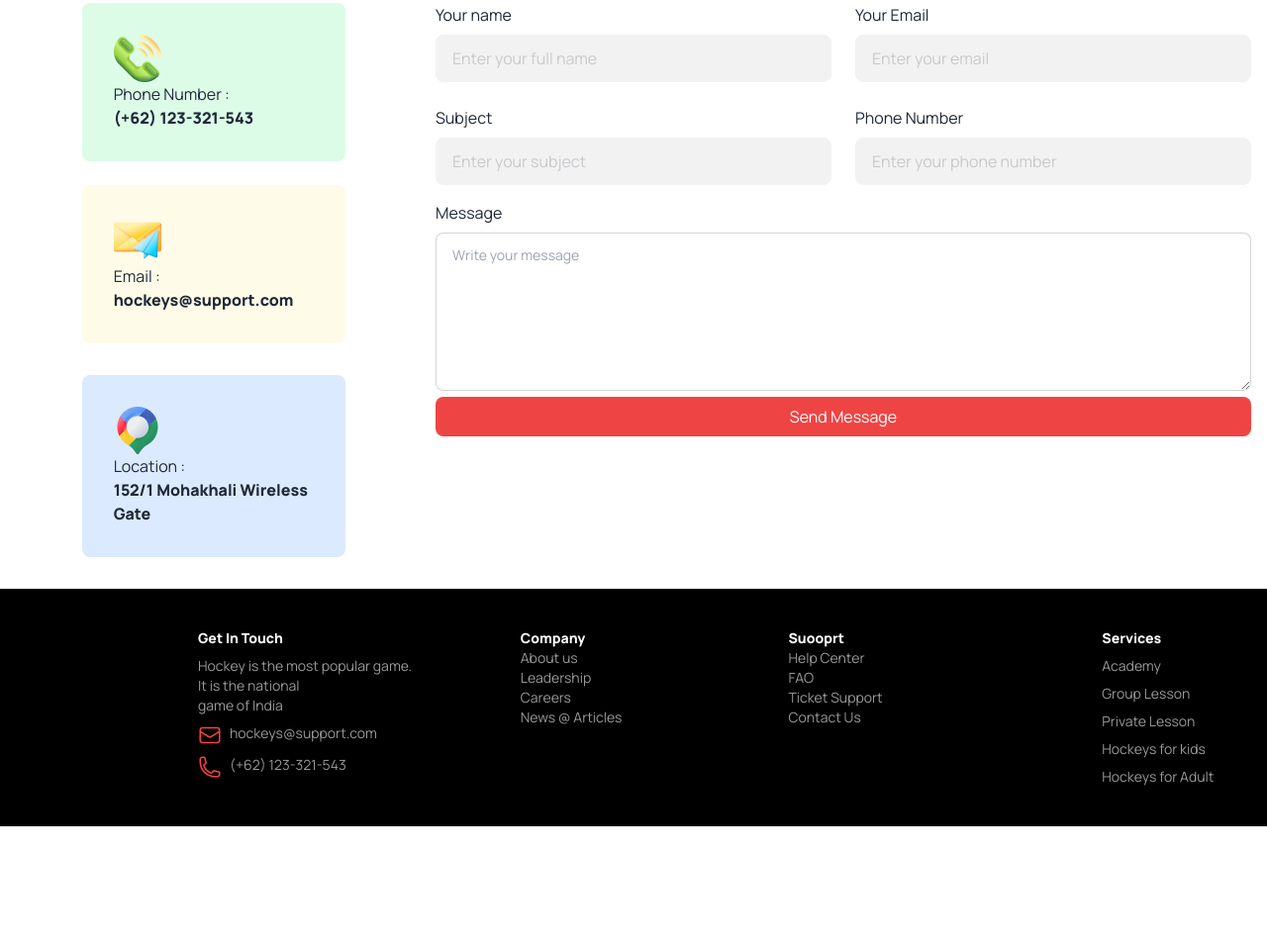
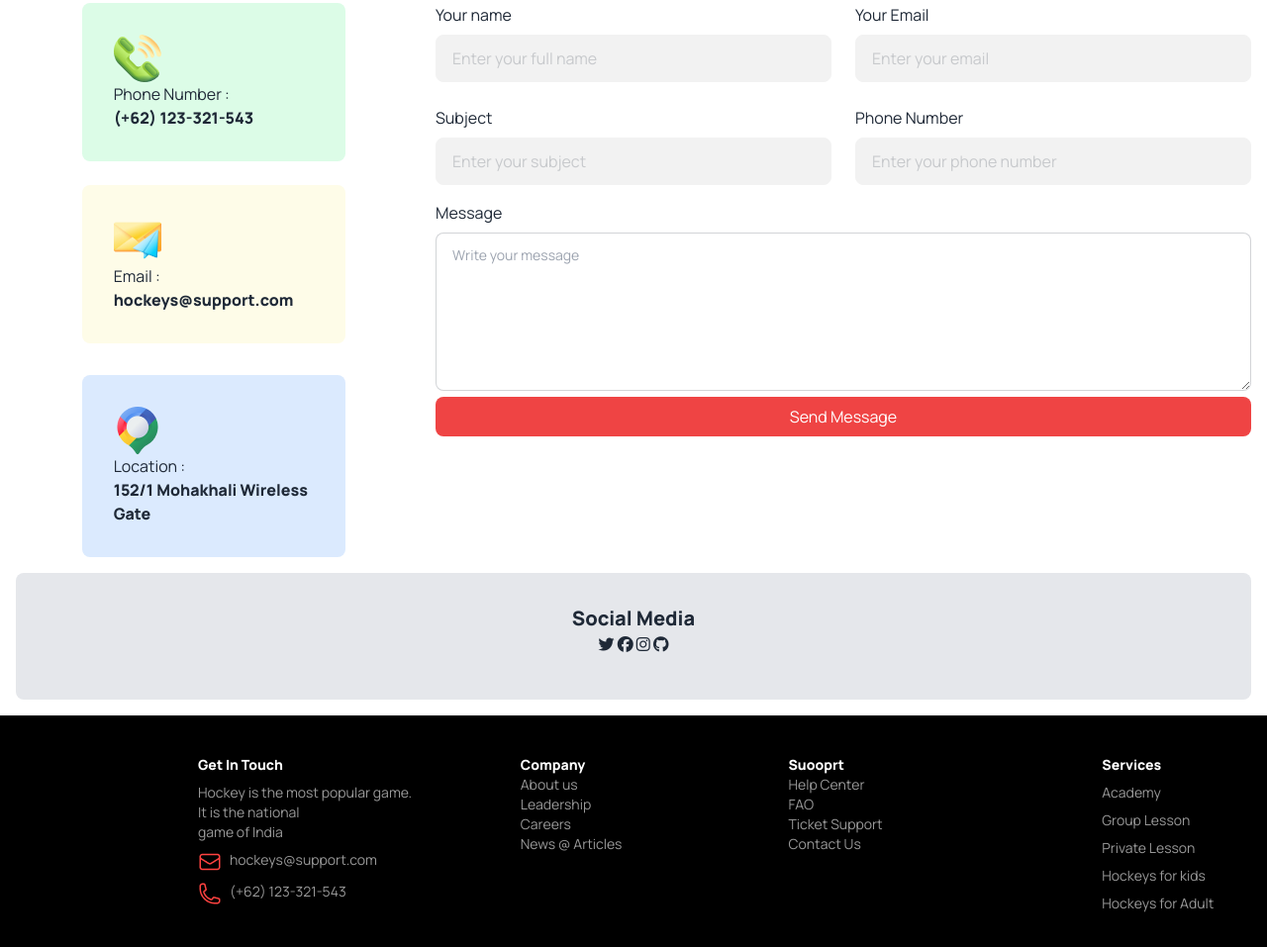
Before and after one commit to tamannatuba/about-hockey, a plain HTML site: page index.html in a window 1280 px wide. Shown: the part 3655-4612 px from the top of the page at 99% size. Before the commit the page ends 4490 px from the top, so only its background shows below. Drawn offline with nearby package versions, Linux system fonts and the light colour scheme.

Commit message:
added social media

```diff
--- a/index.html
+++ b/index.html
@@ -12,6 +12,8 @@
   <link rel="preconnect" href="https://fonts.googleapis.com">
   <link rel="preconnect" href="https://fonts.gstatic.com" crossorigin>
   <link href="https://fonts.googleapis.com/css2?family=Manrope:wght@400;500;600;800&display=swap" rel="stylesheet">
+
+  <link rel="stylesheet" href="https://cdnjs.cloudflare.com/ajax/libs/font-awesome/6.5.1/css/all.min.css" integrity="sha512-DTOQO9RWCH3ppGqcWaEA1BIZOC6xxalwEsw9c2QQeAIftl+Vegovlnee1c9QX4TctnWMn13TZye+giMm8e2LwA==" crossorigin="anonymous" referrerpolicy="no-referrer" />
 
   <!-- custom color -->
   <script>
@@ -491,6 +493,19 @@
 
       </div>
 
+      <div class="bg-gray-200 h-32 rounded-lg text-center py-8">
+        <h3 class="text-xl font-bold">Social Media</h3>
+        <div>
+          <i class="fa-brands fa-twitter"></i>
+          <i class="fa-brands fa-facebook"></i>
+          <i class="fa-brands fa-instagram"></i>
+          <i class="fa-brands fa-github"></i>
+
+
+
+        </div>
+      </div>
+
 
 
     </section>
```
